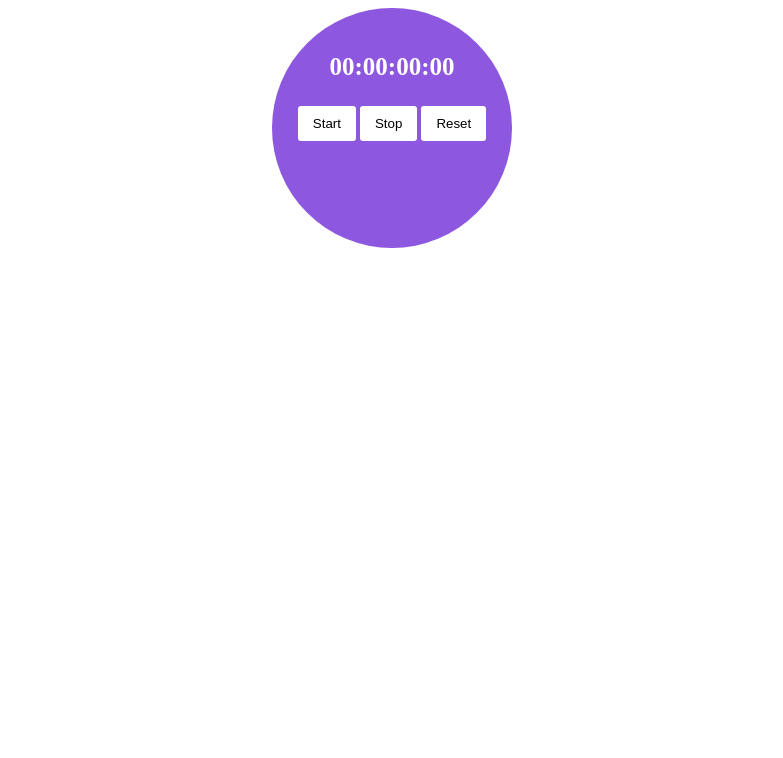
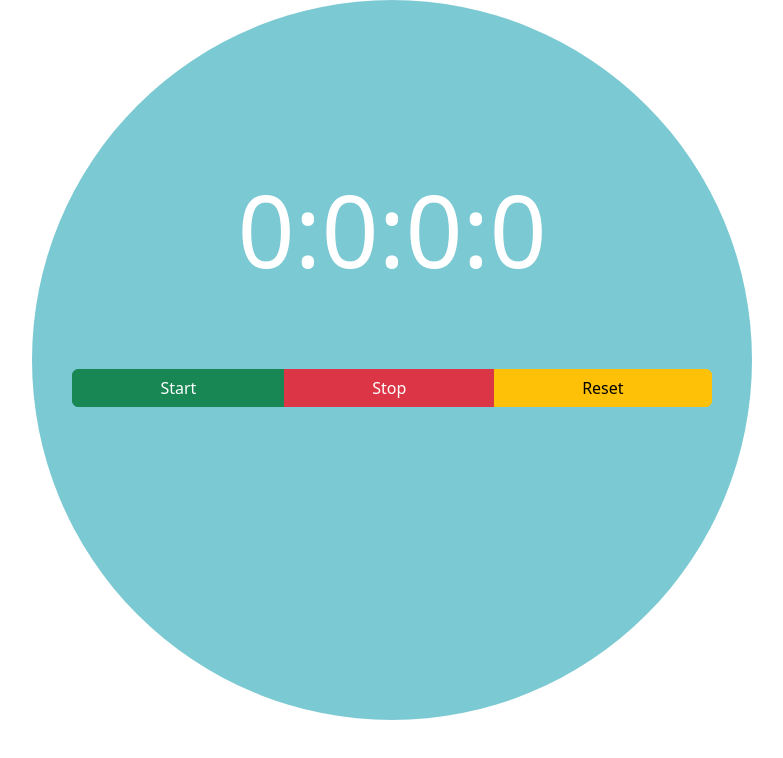
Before and after one commit to sub1120/javascript-projects, a plain HTML site: page JavaScript 03/stopwatch/index.html in a window 1280 px wide. Shown: the whole page, without its empty margins (248-1031 px from the left). Drawn offline with nearby package versions, Linux system fonts and the light colour scheme.

Commit message:
update stopwatch app ui

```diff
--- a/JavaScript 03/stopwatch/index.html
+++ b/JavaScript 03/stopwatch/index.html
@@ -6,14 +6,20 @@
     <meta name="viewport" content="width=device-width, initial-scale=1.0">
     <title>STOPWATCH</title>
     <link rel="stylesheet" href="./style.css">
+    <link href="https://cdn.jsdelivr.net/npm/bootstrap@5.2.2/dist/css/bootstrap.min.css" rel="stylesheet" integrity="sha384-Zenh87qX5JnK2Jl0vWa8Ck2rdkQ2Bzep5IDxbcnCeuOxjzrPF/et3URy9Bv1WTRi" crossorigin="anonymous">
 </head>
 <body>
     <div class="main">
-        <h3 class="time">00:00:00:00</h3>
-        <button class="button" id="start">Start</button>
-        <button class="button" id="stop">Stop</button>
-        <button class="button" id="reset">Reset</button>
+        <div class="timmer">
+            <h3 class="time">0:0:0:0</h3>
+            <div class="btn-group" role="group" aria-label="Basic mixed styles example">
+                <button type="button" class="btn btn-success" id="start">Start</button>
+                <button type="button" class="btn btn-danger" id="stop">Stop</button>
+                <button type="button" class="btn btn-warning" id="reset">Reset</button>
+            </div>
+        </div>
     </div>
     <script src="script.js"></script>
+    <script src="https://cdn.jsdelivr.net/npm/bootstrap@5.2.2/dist/js/bootstrap.bundle.min.js" integrity="sha384-OERcA2EqjJCMA+/3y+gxIOqMEjwtxJY7qPCqsdltbNJuaOe923+mo//f6V8Qbsw3" crossorigin="anonymous"></script>
 </body>
 </html>
--- a/JavaScript 03/stopwatch/script.js
+++ b/JavaScript 03/stopwatch/script.js
@@ -7,8 +7,13 @@ let currentTime = {
 
 let intervalRef = null;
 
+const updateTimmer = () => {
+  const timmer = document.querySelector(".time");
+  timmer.innerText = `${currentTime.hour}:${currentTime.min}:${currentTime.sec}:${currentTime.msec}`;
+}
+
 const start = (event) => {
-  const timmer = document.querySelector(".time");
+
   if(!intervalRef){
     intervalRef = setInterval(() => {
         currentTime.msec += 4;
@@ -27,7 +32,7 @@ const start = (event) => {
           currentTime.hour += 1;
         }
 
-        timmer.innerText = `${currentTime.hour}:${currentTime.min}:${currentTime.sec}:${currentTime.msec}`;
+        updateTimmer()
       }, 4);
   }
 };
@@ -43,7 +48,7 @@ const reset = (event) => {
     for (key in currentTime){
         currentTime[`${key}`] = 0;
     }
-    document.querySelector(".time").innerText = "00:00:00:00"
+    updateTimmer()
 }
 
 document.querySelector("#start").addEventListener("click", start);
--- a/JavaScript 03/stopwatch/style.css
+++ b/JavaScript 03/stopwatch/style.css
@@ -1,27 +1,23 @@
 .main{
-    width: 200px;
-    height: 200px;
-    margin:0px auto;
-    background-color: rgb(142, 87, 223);
+    box-sizing: border-box;
+    width: 90vh;
+    height: 90vh;
+    background-color: rgb(123, 201, 211);
     text-align: center;
-    padding:20px;
-    border-radius: 120px;
+    border-radius: 45vh;
+    margin: 0px auto;
 }
 
 .time{
     color:white;
-    font-size: 25px;
+    font-size: 100px;
+    margin-bottom: 80px;
 }
 
-.button{
-    background-color: #fff;
-    border: none;
-    border-radius: 3px;
-    padding:10px 15px;
-    cursor: pointer;
+.timmer{
+    display: flex;
+    flex-direction: column;
+    justify-content: center;
+    height: 80%;
+    padding:40px;
 }
-
-.button:active{
-    background-color: rgb(225, 43, 143);
-    color: #fff;
-}
```
